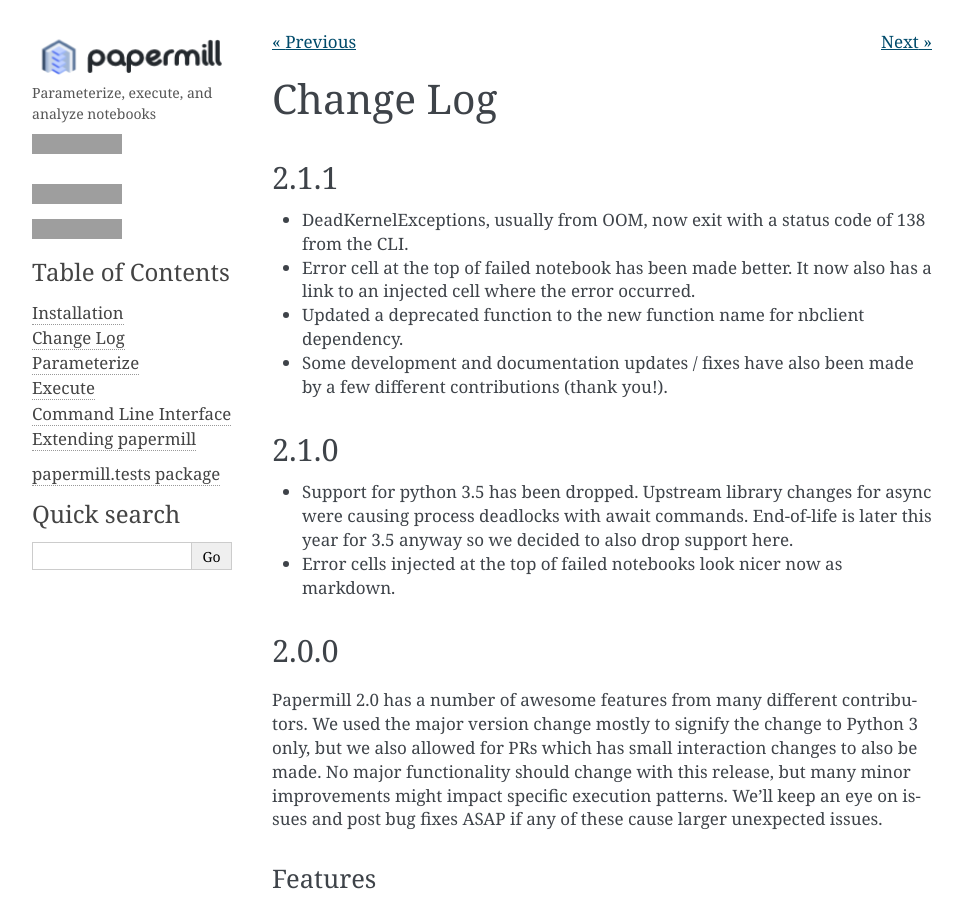
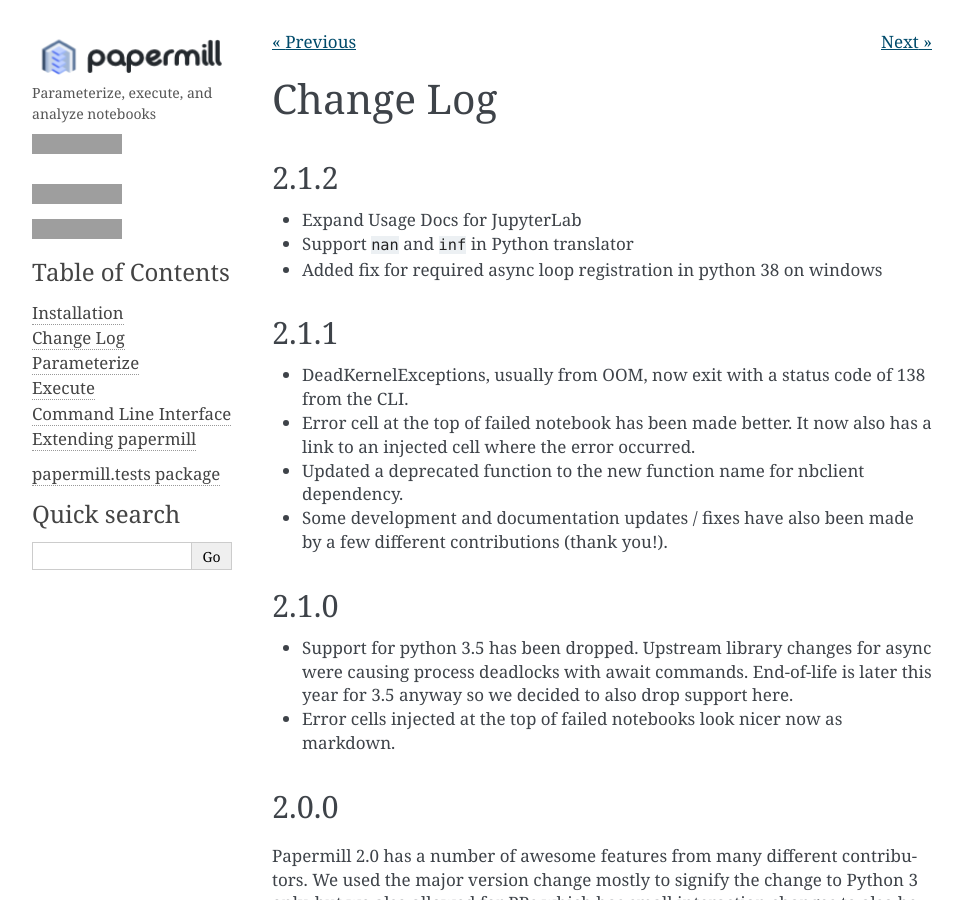
Before and after one commit to nteract/papermill, a Sphinx documentation site: the page built from docs/changelog.md, in a window 1280 px wide and 900 px high, cut to the strip 0-900 px from the top of the window. Shown: the whole strip, without its empty margins (148-1111 px from the left). Built offline with Sphinx 7.4.7, drawn with Linux system fonts in a browser that asks for light colours; pages that are not in the unit, such as notebooks, are missing from menus; grey boxes are pictures that could not be loaded.

Commit message:
Prepared changelog

```diff
--- a/docs/changelog.md
+++ b/docs/changelog.md
@@ -1,4 +1,10 @@
 # Change Log
+
+## 2.1.2
+
+- Expand Usage Docs for JupyterLab
+- Support `nan` and `inf` in Python translator
+- Added fix for required async loop registration in python 38 on windows
 
 ## 2.1.1
 
```
